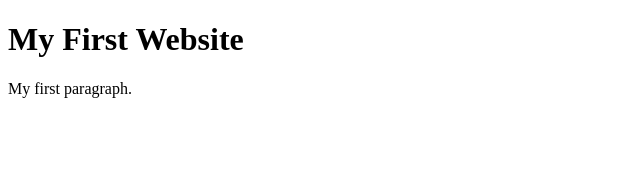
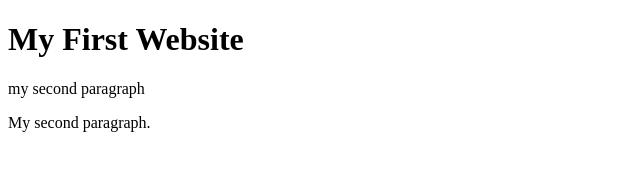
Before and after one commit to iasmonu/codersrank-template-pjey2d, a website: page index.html in a window 1280 px wide. Shown: the whole page, without its empty margins (0-640 px from the left). Drawn offline with Linux system fonts and the light colour scheme.

Commit message:
added new paragraph

```diff
--- a/index.html
+++ b/index.html
@@ -6,7 +6,8 @@
   <body>
 
     <h1>My First Website</h1>
-    <p>My first paragraph.</p>
+    <p>my second paragraph</p>
+    <p>My second paragraph.</p>
 
   </body>
 </html>
--- a/index.js
+++ b/index.js
@@ -1,3 +1,2 @@
 // Start with the index.html and start editing.
-
 import './style.css';
```
